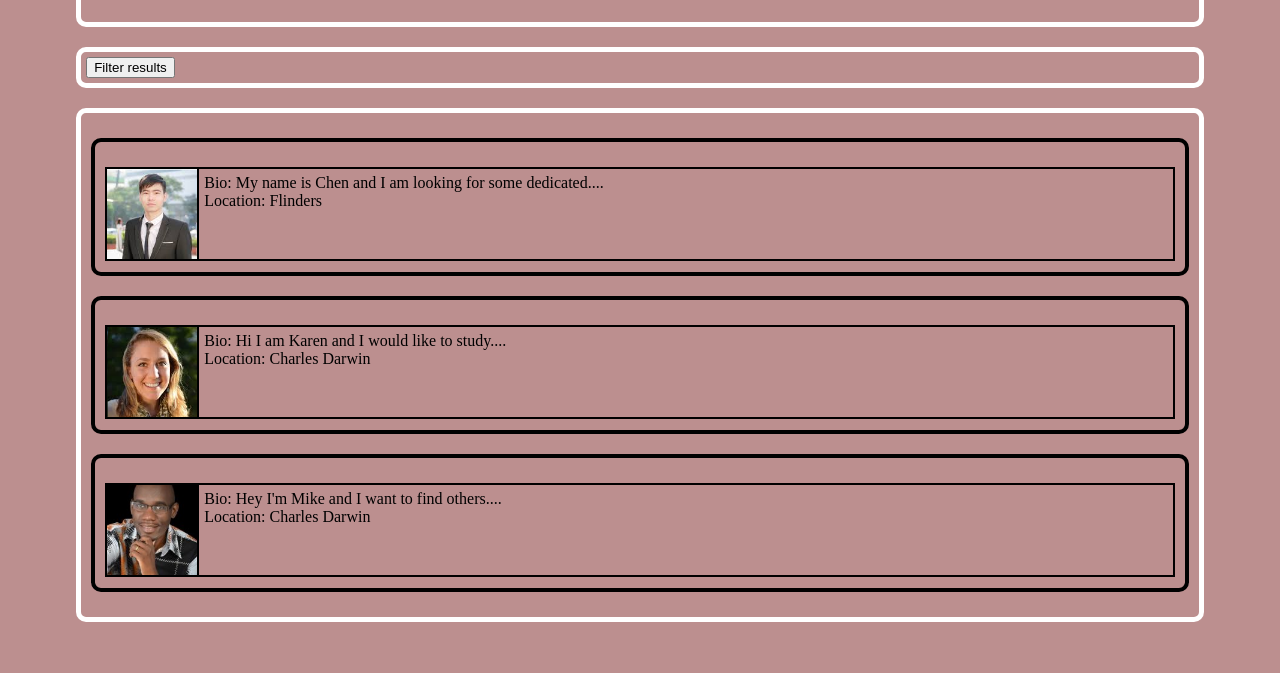
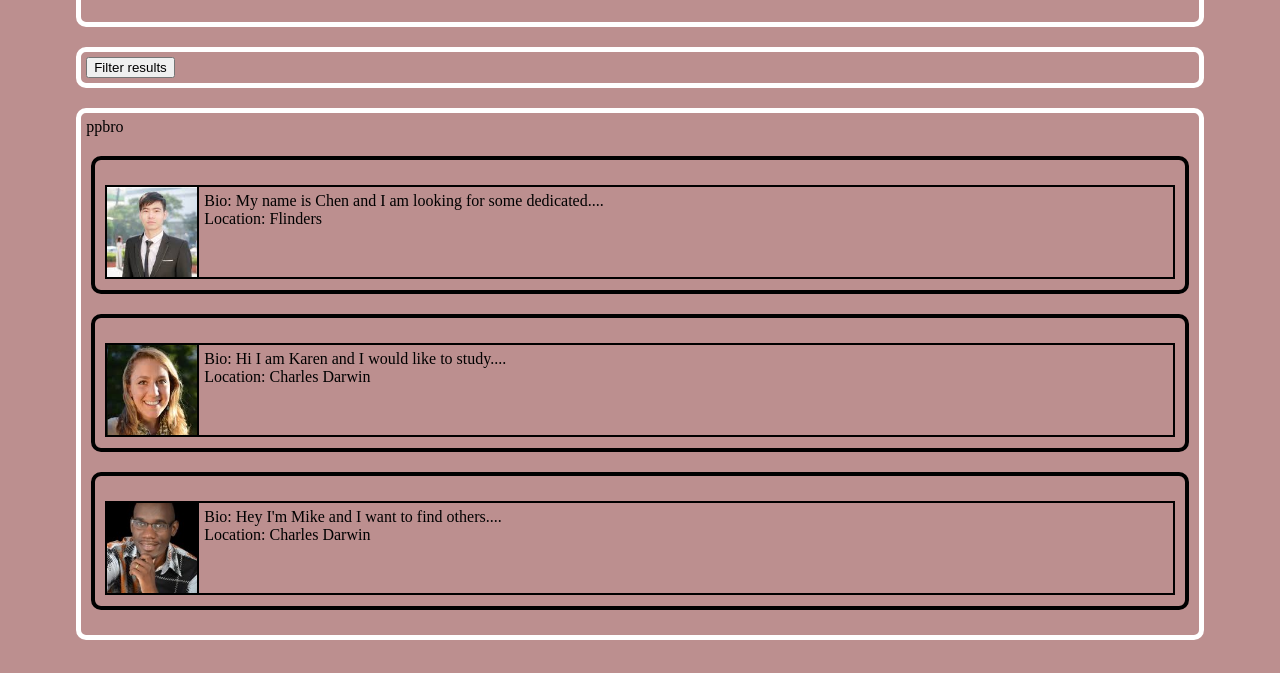
Before and after one commit to killbozer/Gitpages-testing, a plain HTML site: page index.html in a window 1280 px wide. Shown: the part 180-853 px from the top of the page. Drawn offline with Linux system fonts and the light colour scheme.

Commit message:
testing append

```diff
--- a/index.html
+++ b/index.html
@@ -20,7 +20,7 @@
             <button id="search" onmouseover="filterOptions()">Filter results</button>
         </div>
         <div class="bottom" id="result">
-
+		<p>ppbro</p>
             </div>
         </div>
     </div>
```
